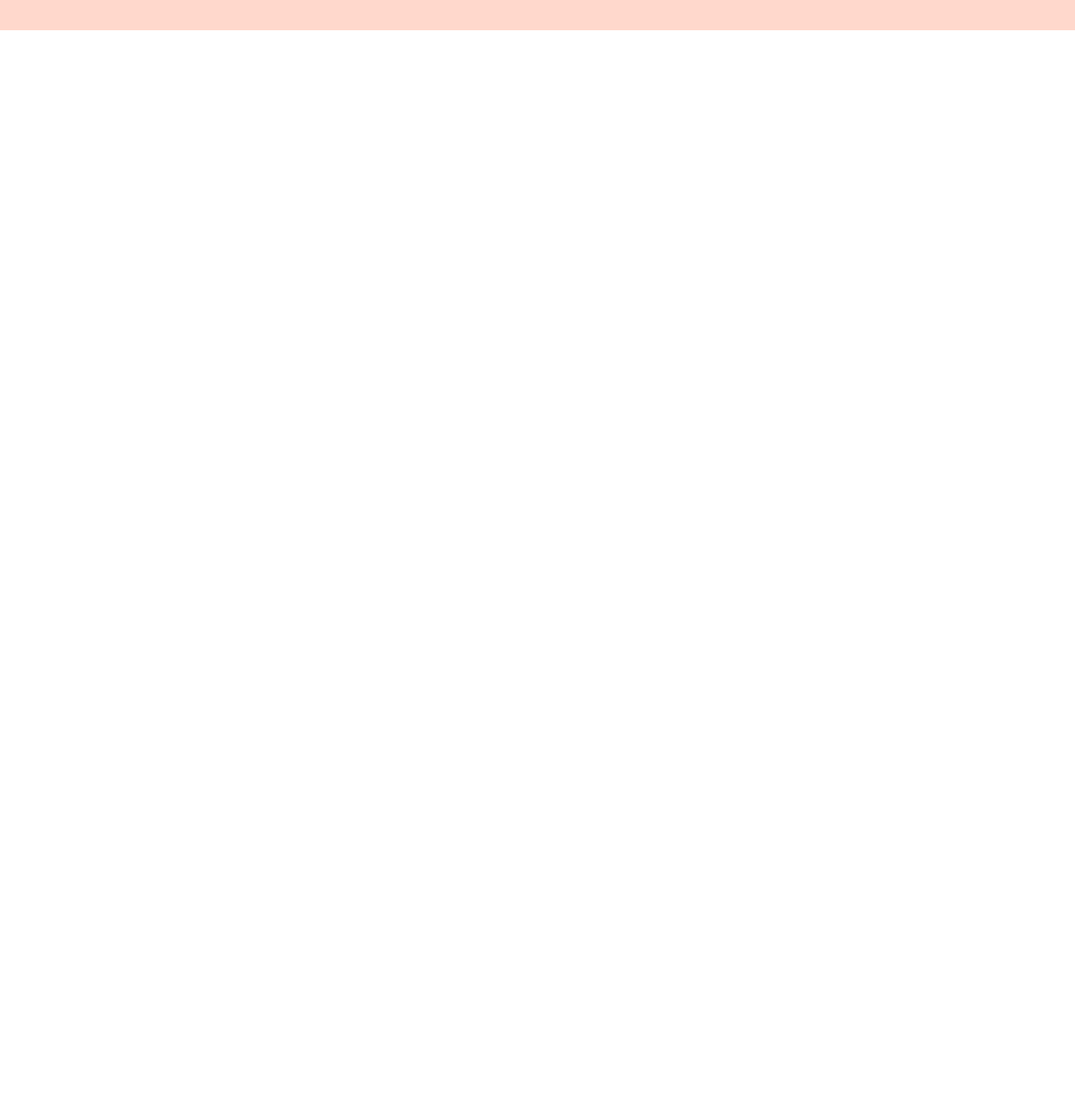
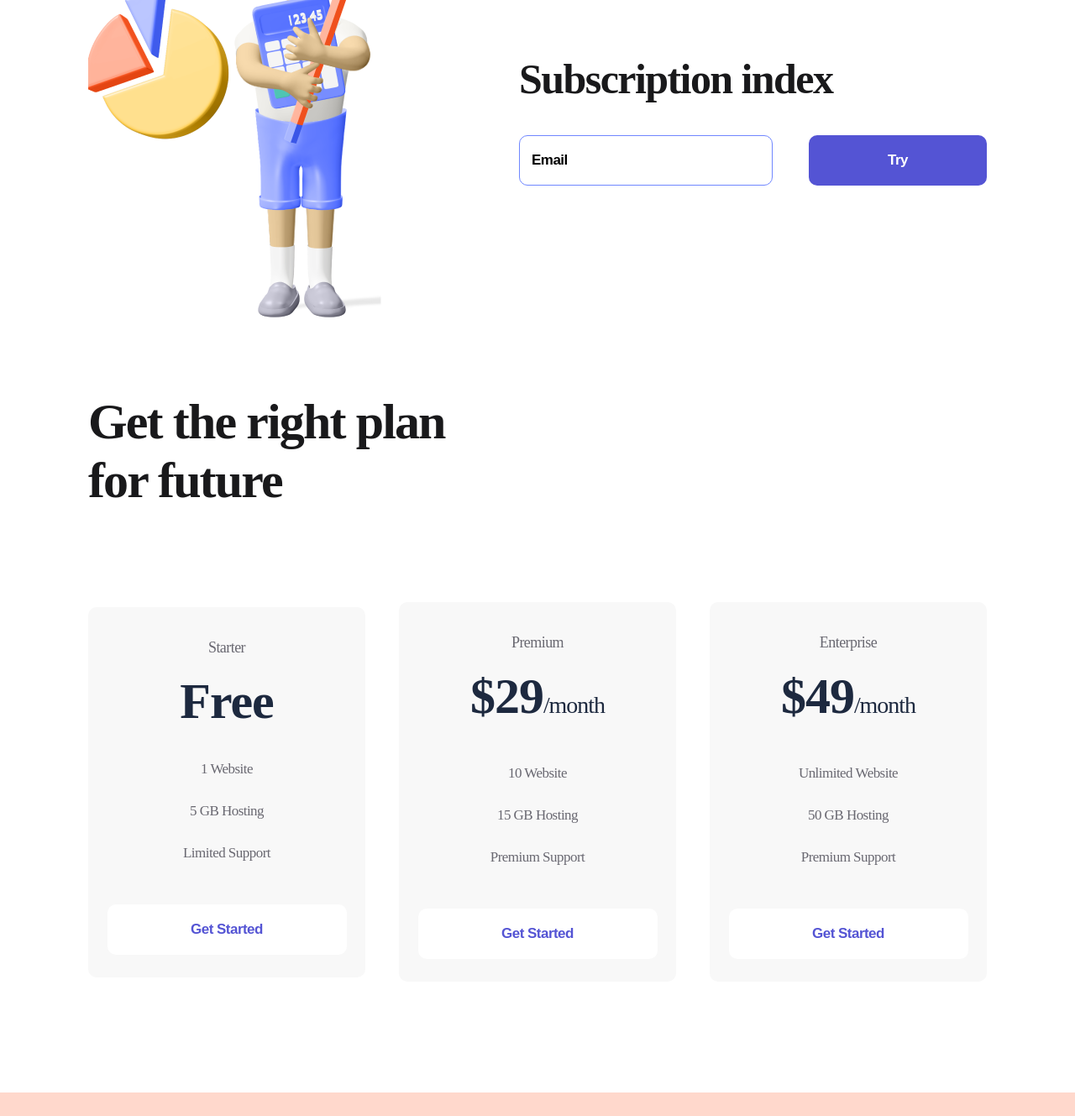
Before and after one commit to Anna9813/logo, a plain HTML site: page index.html in a window 1280 px wide. Shown: the part 958-2287 px from the top of the page at 84% size. Before the commit the page ends 994 px from the top, so only its background shows below. Drawn offline with Linux system fonts and the light colour scheme.

Commit message:
Add files via upload

```diff
--- a/index.html
+++ b/index.html
@@ -64,6 +64,70 @@
             <img src="./img/firstmen.png" alt="firstmen">
         </div>
     </section>
+    <section class="container subscrib">
+        <div>
+             <img src="./img/secondmen.png" alt="second men">
+        </div>
+        <div>
+            <h2 class="subscribe__title">
+                Subscription index
+            </h2>
+            <form>
+               <input class="input" type="email" placeholder="Email">
+               <button class="button button_violet">
+                    Try
+               </button>
+            </form>
+        </div>
+    </section>
+    <section class="container plan">
+        <h2 class="plan_title">
+            Get the right plan for future
+        </h2>
+        <div class="plan_flex">
+            <div class="item">
+                <p class="item_text">Starter</p>
+                <h3 class="item_title">
+                    Free
+                </h3>
+                <ul>
+                    <li class="item_li">1 Website</li>
+                    <li class="item_li">5 GB Hosting</li>
+                    <li class="item_li">Limited Support
+                <button class="button button_item">
+                    Get Started
+                </button>
+            </div>
+            <div class="item">
+                <p class="item_text">Premium</p>
+                <h3 class="item_title">
+                    $29<span>/month</span>
+                </h3>
+                <ul>
+                    <li class="item_li">10 Website</li>
+                    <li class="item_li">15 GB Hosting</li>
+                    <li class="item_li">Premium Support</li>
+                </ul>
+                <button class="button button_item">
+                    Get Started
+                </button>
+            </div>
+            <div class="item">
+                <p class="item_text">Enterprise</p>
+                <h3 class="item_title">
+                    $49<span>/month</span>
+                </h3>
+                <ul>
+                    <li class="item_li">Unlimited Website</li>
+                    <li class="item_li">50 GB Hosting</li>
+                    <li class="item_li">Premium Support</li>
+                </ul>
+                <button class="button button_item">
+                    Get Started
+                </button>
+            </div>
+        </div>
+    </section>
     <footer class="footer">
         <div class="container footer_flex">
          <div>
--- a/style/style.css
+++ b/style/style.css
@@ -100,7 +100,7 @@
     margin-left: 35px;
 }
 
-.header_flex, .footer_flex, .about{
+.header_flex, .footer_flex, .about, .subscrib, .plan_flex{
     display: flex;
     justify-content: space-between;
     align-items: center;
@@ -109,3 +109,112 @@
     background: rgba(255, 113, 67, 0.27);
     padding: 38px 0 48px;
 }
+
+.subscrib{
+    margin-bottom: 85px;
+}
+
+.subscribe__title{
+    font-weight: 700;
+    font-size: 50px;
+    line-height: 57px;
+    letter-spacing: -1.56316px;
+    color: #19191B;
+    margin-bottom: 38px;
+}
+.input{
+    width: 302px;
+    height: 60px;
+    border-radius: 10px;
+    border: 1px solid #7087FF;
+    padding-left: 14px;
+    box-sizing: border-box;
+    margin-right: 39px;
+}
+
+.input::placeholder, .input{
+    font-weight: 700;
+    font-size: 17px;
+    line-height: 22px;
+    letter-spacing: -0.531474px;
+    color: #000000;
+}
+
+.input:focus{
+    outline: none;
+}
+
+.plan{
+    margin-bottom: 132px;
+}
+
+.plan_title{
+    font-weight: 700;
+    font-size: 60px;
+    line-height: 70px;
+    letter-spacing: -1.87579px;
+    color: #19191B;
+    max-width: 504px;
+    margin-bottom: 110px;
+}
+
+.item{
+    width: 330px;
+    background: #F8F8F8;
+    border-radius: 10px;
+    text-align: center;
+    padding: 34px 0 27px;
+}
+.item:hover{
+    background: #FF7143;
+    box-shadow: 0px 32px 34px rgba(255, 112, 59, 0.317827);
+    transition: cubic-bezier(0.55, 0.055, 0.675, 0.19);
+}
+
+.item_text{
+    font-size: 18px;
+    line-height: 28px;
+    letter-spacing: -0.562737px;
+    color: #696871;
+    }
+
+.item:hover .item_text, .item:hover .item_title, .item:hover .item_li{
+    color: white;
+    transition: 500ms;
+}
+
+.item_title{
+    font-weight: 700;
+    font-size: 60px;
+    line-height: 56px;
+    text-align: center;
+    letter-spacing: -1.03448px;
+    color: #1D293F;
+    margin: 22px 0 28px;
+}
+
+.item_title span{
+    font-size: 28px;
+}
+
+.item_li{
+    list-style: none;
+    font-size: 17px;
+    line-height: 50px;
+    letter-spacing: -0.531474px;
+    color: #696871;
+}
+
+.button_item{
+    width: 285px;
+    background: white;
+    color: #5454D4;
+    margin-top: 36px;
+
+}
+
+.item:hover .button_item{
+    background: #9F3919;
+    color: white;
+    transition: 500ms;
+}
```
Also changed, not shown: img/secondmen.png (added).
